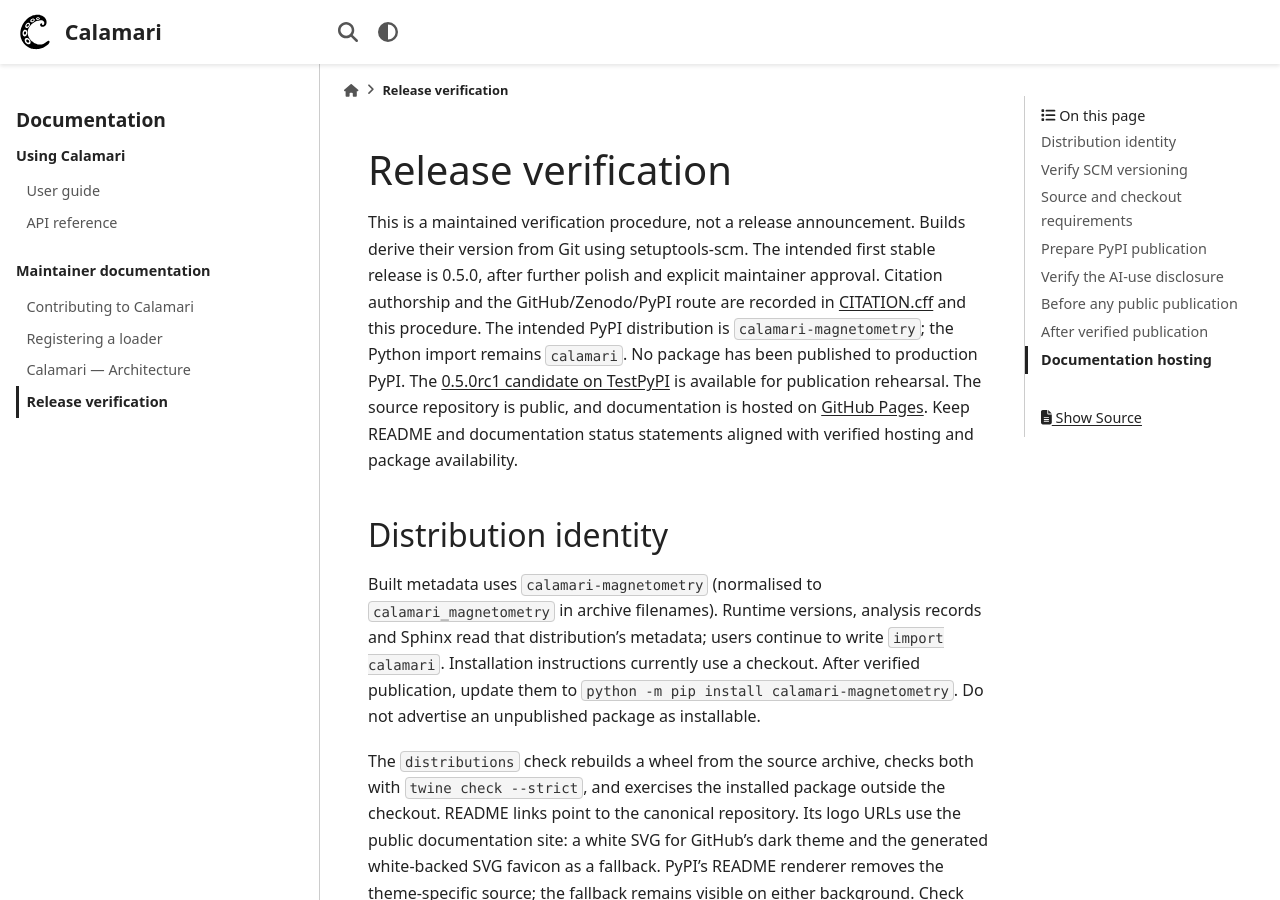
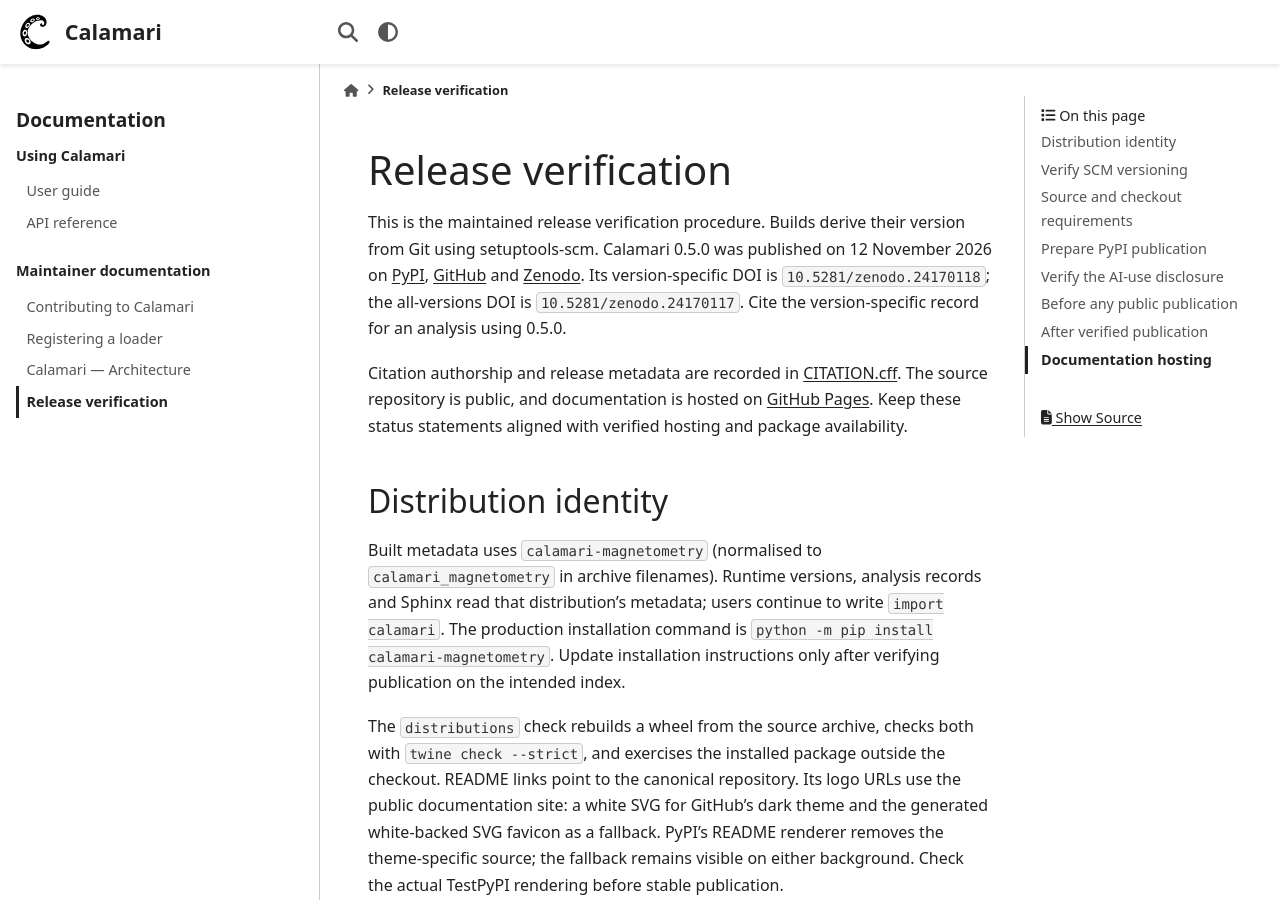
Before and after one commit to BenHuddart/calamari, a Sphinx documentation site: the page built from docs/RELEASING.md, in a window 1280 px wide and 900 px high. Built offline with Sphinx 7.4.7 and the PyData theme 0.15.4, drawn with Linux system fonts in a browser that asks for light colours.

Commit message:
Document the published release and version-specific citation (#10)
Co-authored-by: Benjamin M. Huddart <BenHuddart@users.noreply.github.com>

```diff
--- a/docs/RELEASING.md
+++ b/docs/RELEASING.md
@@ -1,26 +1,26 @@
 # Release verification
 
-This is a maintained verification procedure, not a release announcement.
-Builds derive their version from Git using setuptools-scm. The intended
-first stable release is 0.5.0, after further polish and explicit maintainer
-approval. Citation authorship and the GitHub/Zenodo/PyPI route are recorded in
-[CITATION.cff](https://github.com/BenHuddart/calamari/blob/main/CITATION.cff) and this procedure.
-The intended PyPI distribution is `calamari-magnetometry`; the Python import remains
-`calamari`. No package has been published to production PyPI. The
-[0.5.0rc1 candidate on TestPyPI](https://test.pypi.org/project/calamari-magnetometry/0.5.0rc1/)
-is available for publication rehearsal.
+This is the maintained release verification procedure. Builds derive their version from
+Git using setuptools-scm. Calamari 0.5.0 was published on 12 November 2026 on
+[PyPI](https://pypi.org/project/calamari-magnetometry/0.5.0/),
+[GitHub](https://github.com/BenHuddart/calamari/releases/tag/v0.5.0) and
+[Zenodo](https://doi.org/10.5281/zenodo.24170118). Its version-specific DOI is
+`10.5281/zenodo.24170118`; the all-versions DOI is `10.5281/zenodo.24170117`.
+Cite the version-specific record for an analysis using 0.5.0.
+
+Citation authorship and release metadata are recorded in
+[CITATION.cff](https://github.com/BenHuddart/calamari/blob/main/CITATION.cff).
 The source repository is public, and documentation is hosted on
-[GitHub Pages](https://benhuddart.github.io/calamari/). Keep README and documentation status
-statements aligned with verified hosting and package availability.
+[GitHub Pages](https://benhuddart.github.io/calamari/). Keep these status statements aligned
+with verified hosting and package availability.
 
 ## Distribution identity
 
 Built metadata uses `calamari-magnetometry` (normalised to `calamari_magnetometry` in
 archive filenames). Runtime versions, analysis records and Sphinx read that distribution's
-metadata; users continue to write `import calamari`. Installation instructions currently
-use a checkout. After verified publication, update them to
-`python -m pip install calamari-magnetometry`. Do not advertise an unpublished package
-as installable.
+metadata; users continue to write `import calamari`. The production installation command is
+`python -m pip install calamari-magnetometry`. Update installation instructions only after
+verifying publication on the intended index.
 
 The `distributions` check rebuilds a wheel from the source archive, checks both with
 `twine check --strict`, and exercises the installed package outside the checkout.
```
Also changed, not shown: CHANGELOG.md (+1 -1 lines), README.md (+14 -9 lines), docs/USER_GUIDE.md (+8 -10 lines), docs/index.md (+4 -5 lines), 1 other file.
